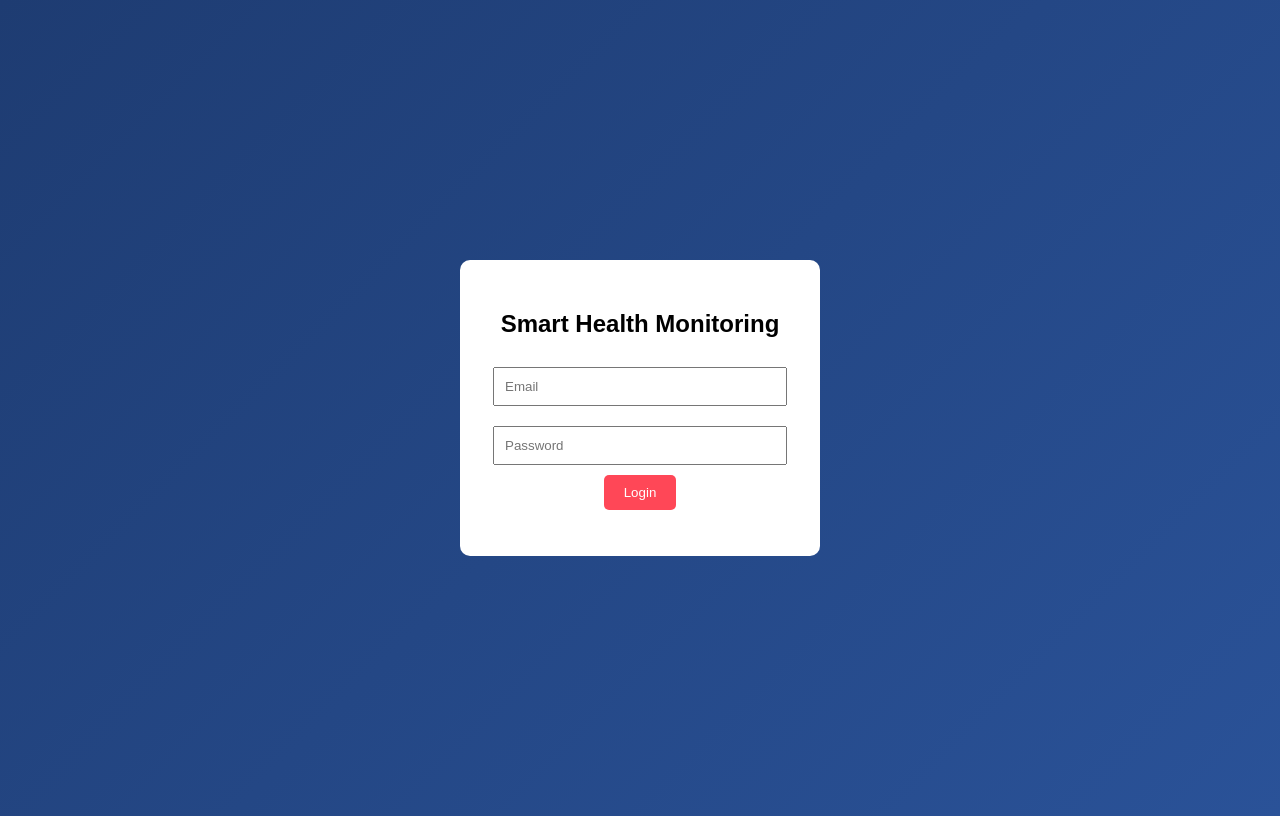
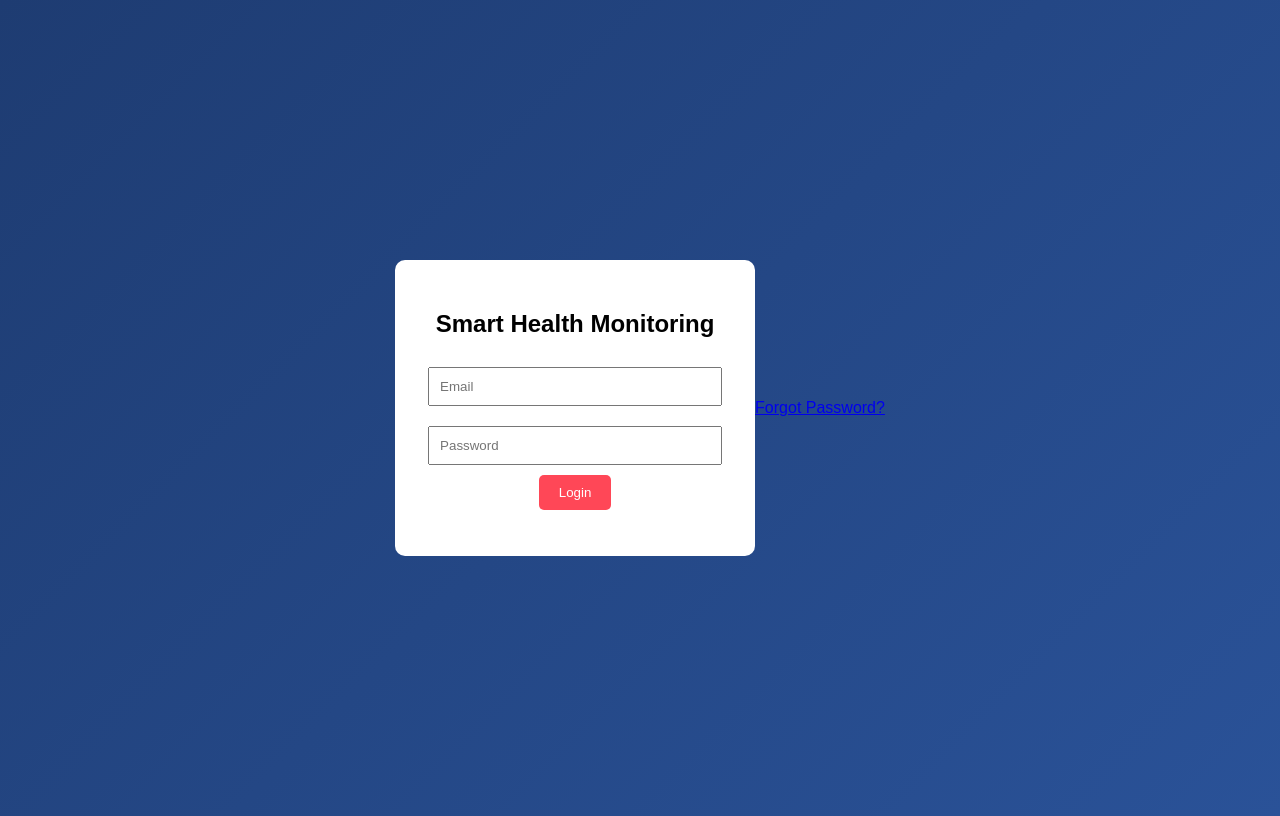
Before and after one commit to jesunaamali2005-coder/health-monitor, a plain HTML site: page index.html in a window 1280 px wide. Drawn offline with Linux system fonts and the light colour scheme.

Commit message:
Update index.html

```diff
--- a/index.html
+++ b/index.html
@@ -18,5 +18,18 @@
 <script src="https://www.gstatic.com/firebasejs/8.10.0/firebase-auth.js"></script>
 <script src="https://www.gstatic.com/firebasejs/8.10.0/firebase-database.js"></script>
 <script src="app.js"></script>
+  <p><a href="#" onclick="resetPassword()">Forgot Password?</a></p>
+
+<script>
+function resetPassword() {
+    const email = prompt("Enter your email for password reset:");
+    if (email) {
+        firebase.auth().sendPasswordResetEmail(email)
+        .then(() => alert("Password reset email sent!"))
+        .catch((error) => alert(error.message));
+    }
+}
+</script>
+
 </body>
 </html>
```
